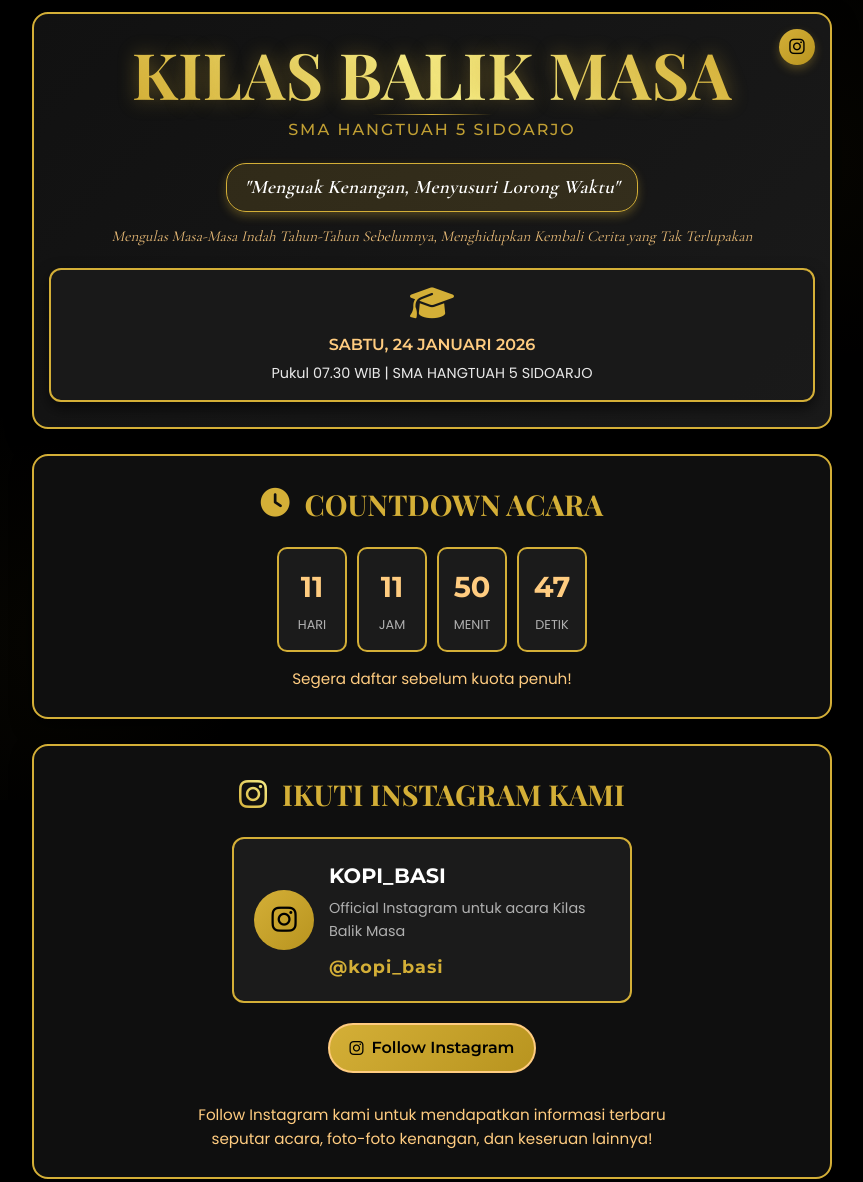
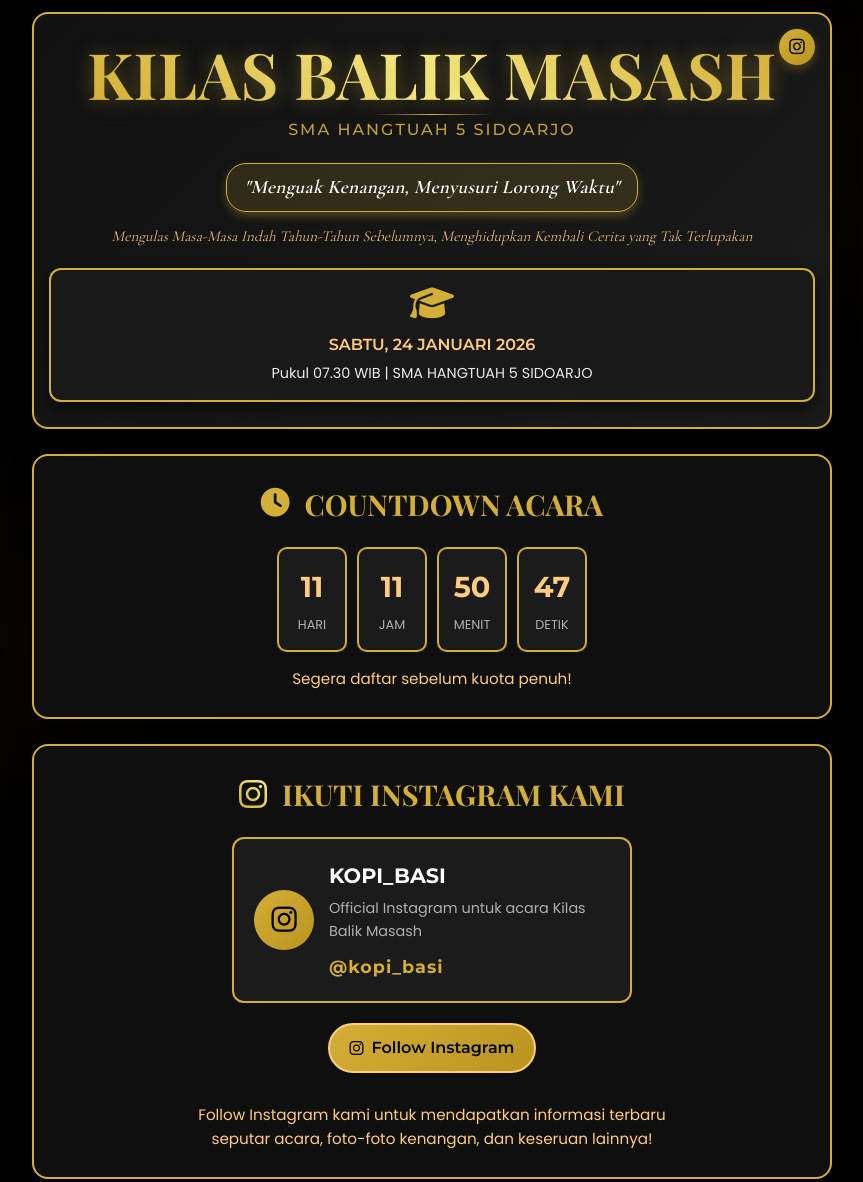
Before and after one commit to salsabilanurzam0-ops/tiket-kilas-balik, a plain HTML site: page index.html in a window 1280 px wide. Shown: the top 1182 px of the page, without its empty margins (208-1071 px from the left). Drawn offline with nearby package versions, Linux system fonts and the light colour scheme.

Commit message:
Update index.html

```diff
--- a/index.html
+++ b/index.html
@@ -2138,7 +2138,7 @@
                 </a>
             </div>
 
-            <h1 class="header-main">KILAS BALIK MASA</h1>
+            <h1 class="header-main">KILAS BALIK MASASH</h1>
             <div class="subtitle">SMA HANGTUAH 5 SIDOARJO</div>
             <div class="tagline">"Menguak Kenangan, Menyusuri Lorong Waktu"</div>
             <div class="slogan">Mengulas Masa-Masa Indah Tahun-Tahun Sebelumnya, Menghidupkan Kembali Cerita yang Tak Terlupakan</div>
@@ -2189,7 +2189,7 @@
                     </div>
                     <div class="instagram-info">
                         <h4>KOPI_BASI</h4>
-                        <p>Official Instagram untuk acara Kilas Balik Masa</p>
+                        <p>Official Instagram untuk acara Kilas Balik Masash</p>
                         <div class="instagram-handle">@kopi_basi</div>
                     </div>
                 </div>
```
